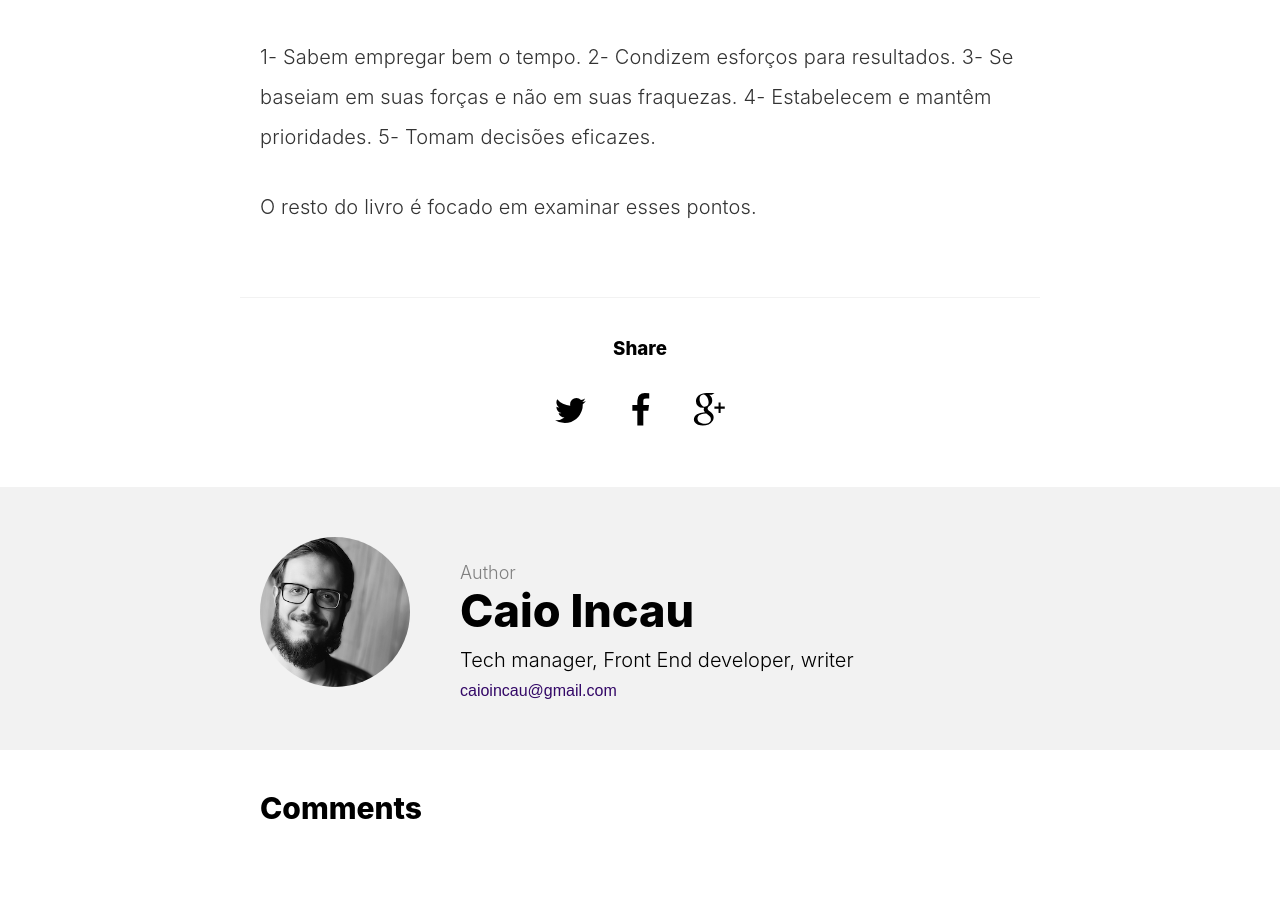
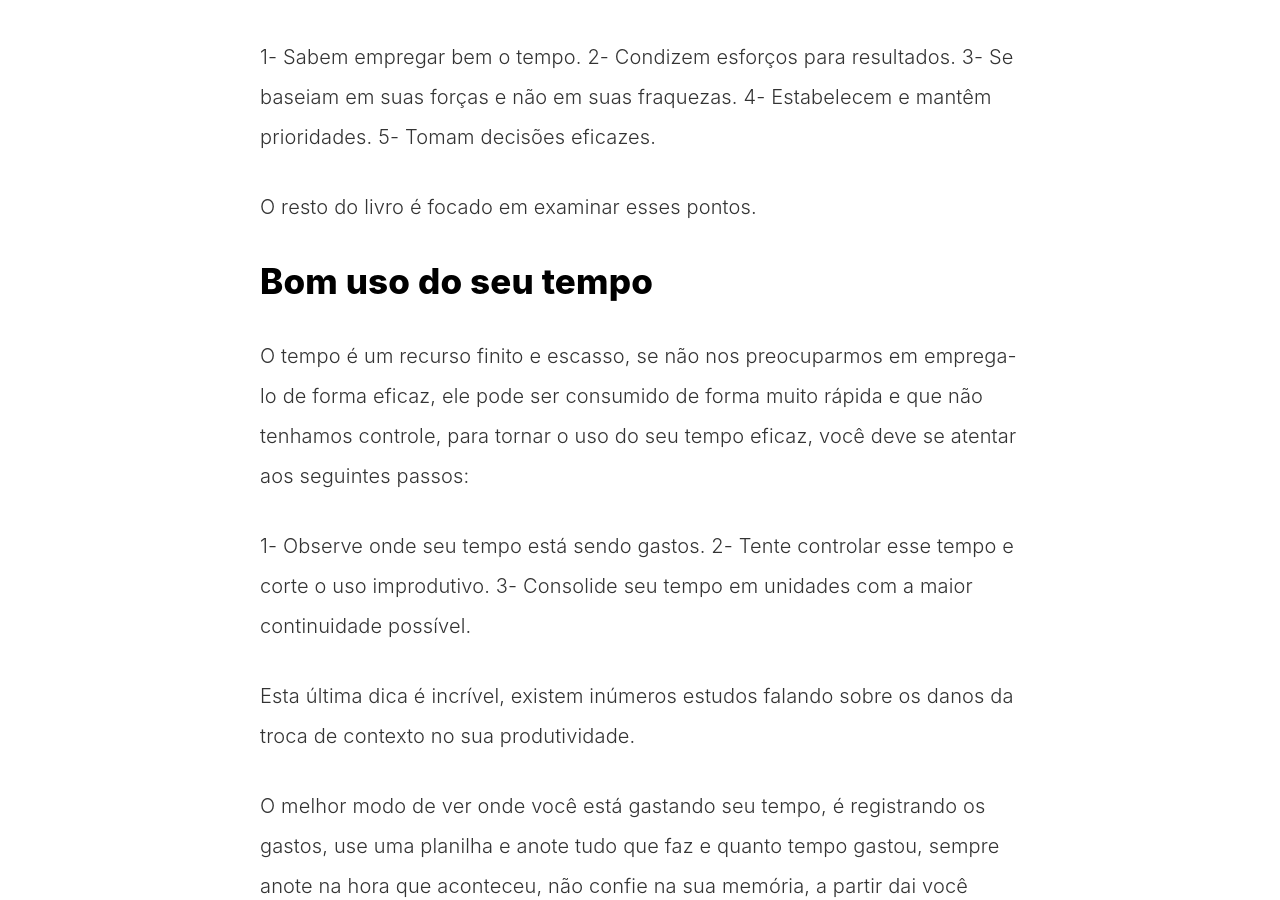
Before and after one commit to caioincau/caioincau.github.io, a Jekyll site: the page built from _posts/2019-03-16-gestor-eficaz.md, in a window 1280 px wide and 900 px high, scrolled down 2860 px. Built offline with Jekyll 4.4.1, drawn with Linux system fonts in a browser that asks for light colours; comment, search, counter and statistics services are not loaded; some of the changed text lies outside the part shown.

Commit message:
WIP at Gestor Eficaz post

```diff
--- a/_posts/2019-03-16-gestor-eficaz.md
+++ b/_posts/2019-03-16-gestor-eficaz.md
@@ -48,3 +48,19 @@ Existem cinco práticas que Peter enumera como necessárias para se tornar efica
 5- Tomam decisões eficazes.
 
 O resto do livro é focado em examinar esses pontos.
+
+## Bom uso do seu tempo
+
+O tempo é um recurso finito e escasso, se não nos preocuparmos em emprega-lo de forma eficaz, ele pode ser consumido de forma muito rápida e que não tenhamos controle, para tornar o uso do seu tempo eficaz, você deve se atentar aos seguintes passos:
+
+1- Observe onde seu tempo está sendo gastos.
+2- Tente controlar esse tempo e corte o uso improdutivo.
+3- Consolide seu tempo em unidades com a maior continuidade possível.
+
+Esta última dica é incrível, existem inúmeros estudos falando sobre os danos da troca de contexto no sua produtividade.
+
+O melhor modo de ver onde você está gastando seu tempo, é registrando os gastos, use uma planilha e anote tudo que faz e quanto tempo gastou, sempre anote na hora que aconteceu, não confie na sua memória, a partir dai você consegue analisar o que você está fazendo, porém não gera valor, ou gera pouco valor.
+
+Peter nos diz que não existe nenhum gerente que não consiga cortar ao menos 1/4 das suas tarefas e lembre-se de se livrar de qualquer coisa que possa ser feita por outra pessoa, delegando e dando autonomia para que as pessoas façam tarefas que não são mais suas.
+
+## Principais causas da perda de tempo
```
